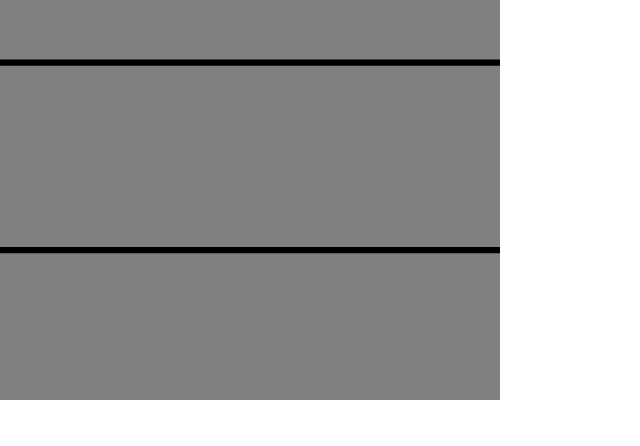
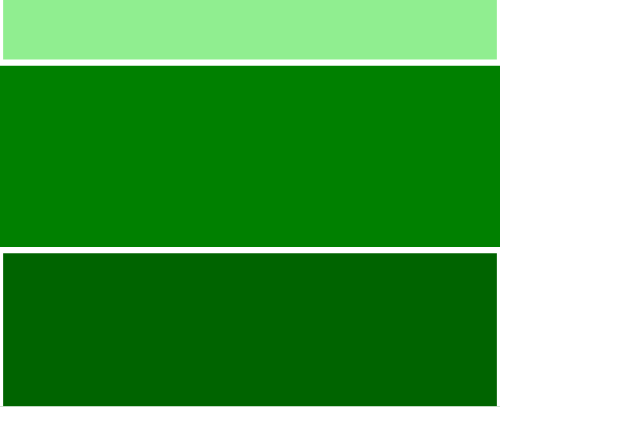
Before and after one commit to linnefromice/react_practice_animation, a React (Create React App) app in the folder pj-react-spring/: page / in a window 1280 px wide. Shown: the top 446 px of the page, without its empty margins (0-640 px from the left). Built offline with nearby package versions, Linux system fonts and the light colour scheme.

Commit message:
modify svg

```diff
--- a/pj-react-spring/src/views/samples_svg.js
+++ b/pj-react-spring/src/views/samples_svg.js
@@ -122,10 +122,10 @@ function SampleSvgFour() {
       config={{ duration: 5000 }}
     >
       {styles => (
-        <div style={{width: 500, height: 400, backgroundColor: "grey"}}>
+        <div style={{width: 500, height: 400, backgroundColor: "green"}}>
           <svg mlns='http://www.w3.org/2000/svg' viewBox="0 0 80 80">
-            <path d={`M0 10 C 15 ${styles.one_start}, 25 ${styles.one_next}, 40 10 S 65 ${styles.one_end}, 80 10`} stroke="black" fill="transparent" />
-            <path d={`M0 40 C 15 ${styles.two_start}, 25 ${styles.two_next}, 40 40 S 65 ${styles.two_end}, 80 40`} stroke="black" fill="transparent" />
+            <path fill="lightgreen" stroke="white" d={`M 0 0 L 0 10 C 15 ${styles.one_start}, 25 ${styles.one_next}, 40 10 S 65 ${styles.one_end}, 80 10 L 80 0`} />
+            <path fill="darkgreen" stroke="white" d={`M 0 65 L 0 40 C 15 ${styles.two_start}, 25 ${styles.two_next}, 40 40 S 65 ${styles.two_end}, 80 40 L 80 65`} />
           </svg>
         </div>
       )}
```
